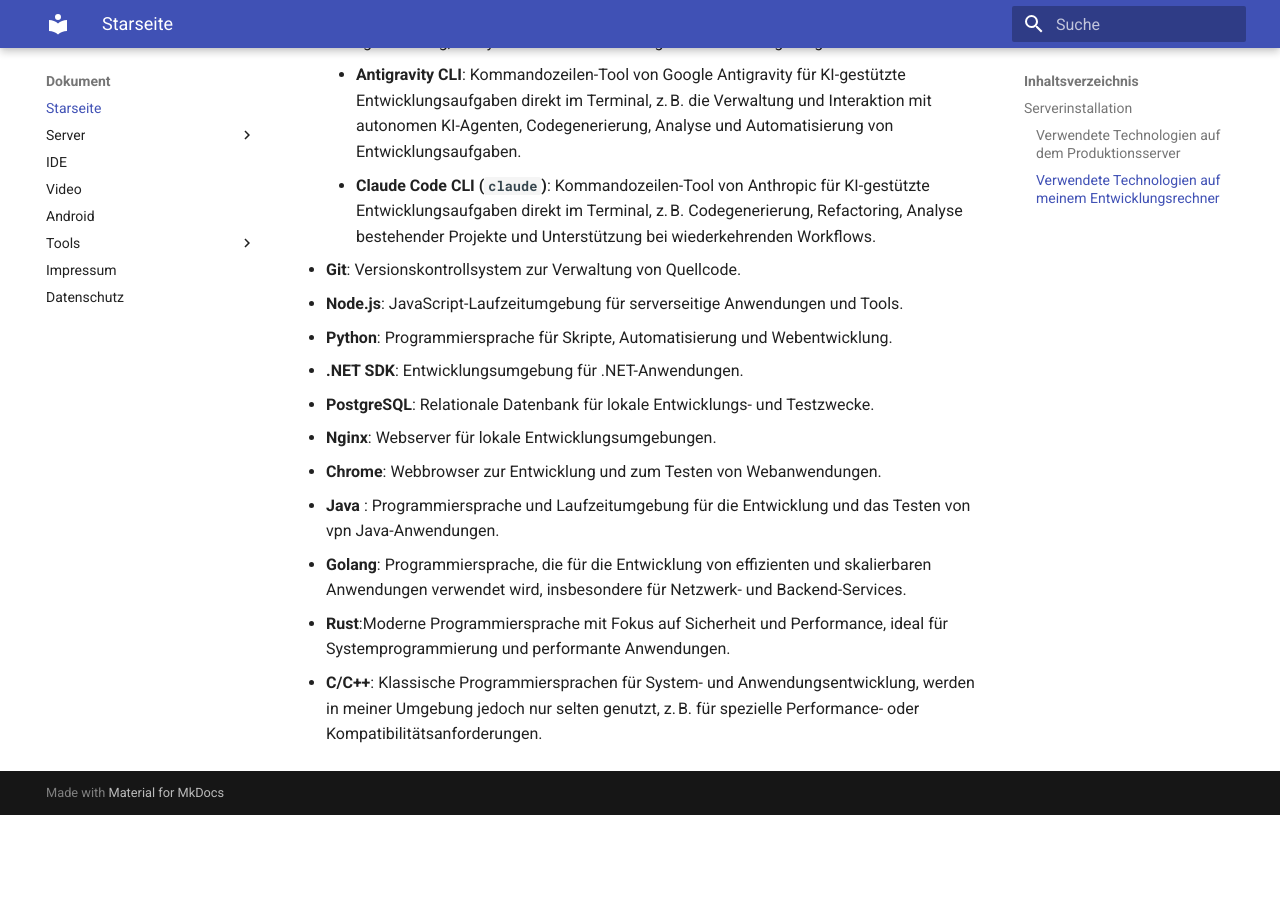
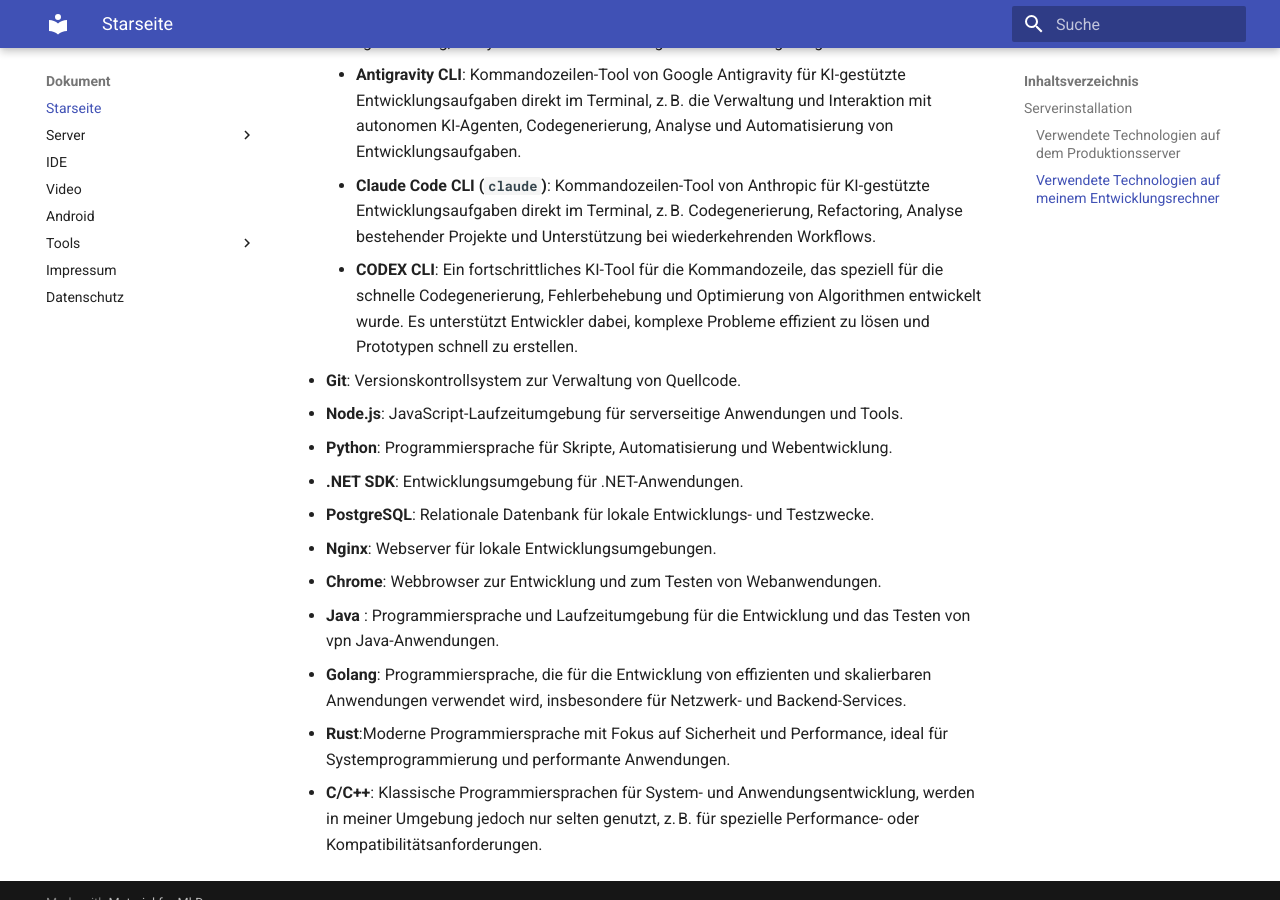
Before and after one commit to thorstenkloehn/dokument, an MkDocs documentation site: the page built from docs/index.md, in a window 1280 px wide and 900 px high, scrolled down 1345 px. Built offline with MkDocs 1.6.1 and Material for MkDocs 9.7.7, drawn with Linux system fonts in a browser that asks for light colours; before the commit the page ends 2160 px from its top, so only the background shows below that.

Commit message:
Dokumentation: Hinzufügen von CODEX CLI zur Liste der Kommandozeilen-KI-Tools

```diff
--- a/docs/index.md
+++ b/docs/index.md
@@ -29,6 +29,7 @@
 - **Kommandozeilen-KI (`CLI-Tools`)**: KI-gestützte Assistenten im Terminal zur Codegenerierung, Analyse und Automatisierung von Entwicklungsaufgaben.
     - **Antigravity CLI**: Kommandozeilen-Tool von Google Antigravity für KI-gestützte Entwicklungsaufgaben direkt im Terminal, z. B. die Verwaltung und Interaktion mit autonomen KI-Agenten, Codegenerierung, Analyse und Automatisierung von Entwicklungsaufgaben.
     - **Claude Code CLI (`claude`)**: Kommandozeilen-Tool von Anthropic für KI-gestützte Entwicklungsaufgaben direkt im Terminal, z. B. Codegenerierung, Refactoring, Analyse bestehender Projekte und Unterstützung bei wiederkehrenden Workflows.
+    - **CODEX CLI**: Ein fortschrittliches KI-Tool für die Kommandozeile, das speziell für die schnelle Codegenerierung, Fehlerbehebung und Optimierung von Algorithmen entwickelt wurde. Es unterstützt Entwickler dabei, komplexe Probleme effizient zu lösen und Prototypen schnell zu erstellen.
 - **Git**: Versionskontrollsystem zur Verwaltung von Quellcode.
 - **Node.js**: JavaScript-Laufzeitumgebung für serverseitige Anwendungen und Tools.
 - **Python**: Programmiersprache für Skripte, Automatisierung und Webentwicklung.
```
